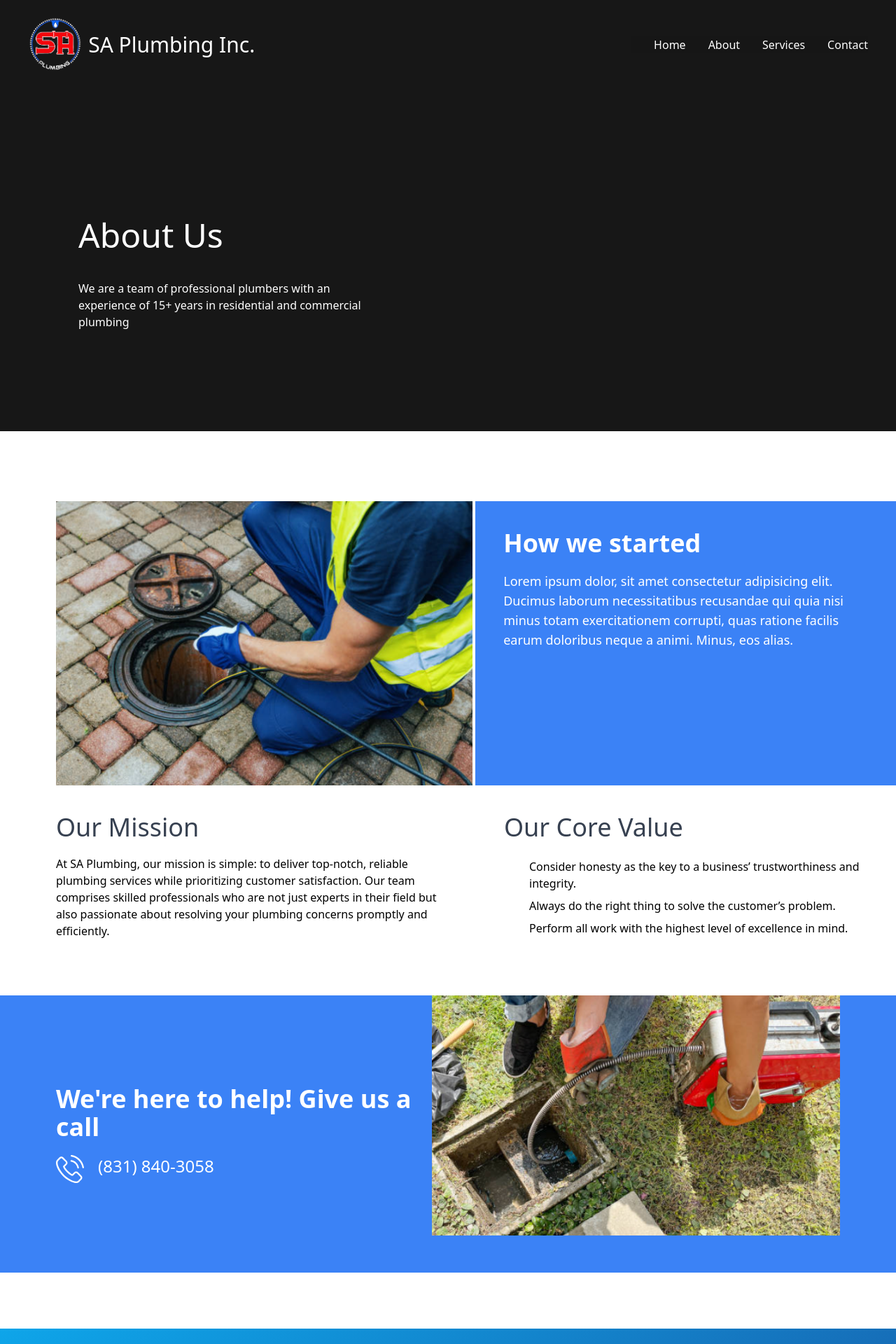
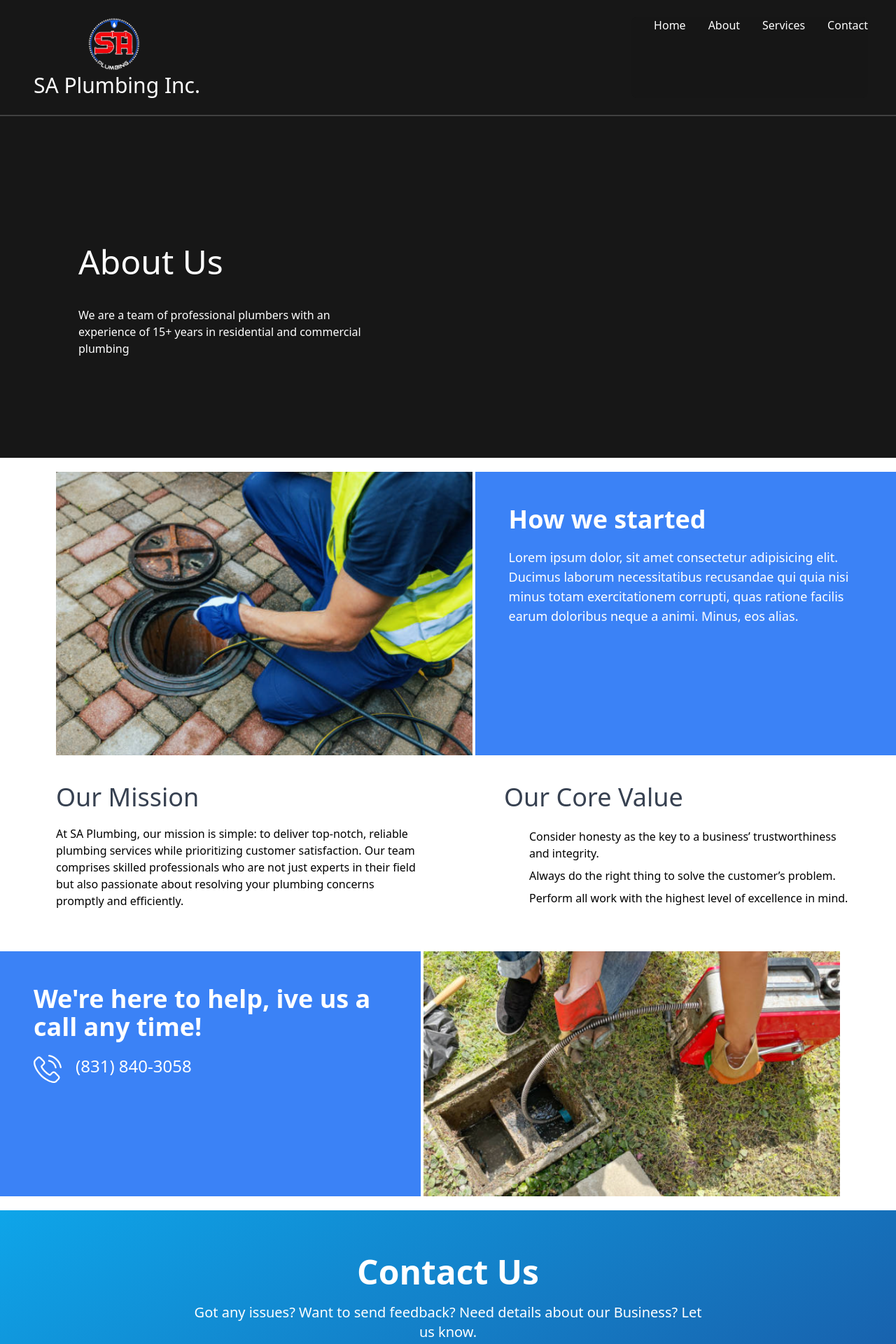
Before and after one commit to Andrewfz831/SaPlumbing-website, a React (Vite) app: page /About-SAPlumbing in a window 1280 px wide. Shown: the top 1920 px of the page at 70% size. Built offline with nearby package versions, Linux system fonts and the light colour scheme; some icons are missing; a web font is replaced by a local one.

Commit message:
fixed about page responsiveness

```diff
--- a/src/components/Footer.tsx
+++ b/src/components/Footer.tsx
@@ -12,9 +12,6 @@ const Footer: React.FC = () => {
             className="flex items-center mb-4 sm:mb-0 space-x-3 rtl:space-x-reverse"
           >
             <img src={Logo} className=" w-32" alt="SA Plumbing Logo" />
-            <span className="self-center text-4xl whitespace-nowrap text-white">
-              SA Plumbing
-            </span>
           </Link>
           <ul className="flex flex-wrap items-center mb-6 text-sm font-medium sm:mb-0 text-white">
             <li>
--- a/src/components/Nav.tsx
+++ b/src/components/Nav.tsx
@@ -1,22 +1,32 @@
-import { useState } from "react";
+import { useState, useEffect } from "react";
 import { Link as ScrollLink } from "react-scroll";
 import { Link as RouterLink } from "react-router-dom";
 import { RxHamburgerMenu } from "react-icons/rx";
 import { VscClose } from "react-icons/vsc";
 import Logo from "../images/SA_Logo_2-removebg-preview.png";
-// import { MdOutlineMailOutline } from "react-icons/md";
-// import { IoCallOutline } from "react-icons/io5";
 
-const Navbar = () => {
-  // const phoneNumber = "+8318403058";
+const Navbar: React.FC = () => {
+  const [open, setOpen] = useState(false);
+  const [isMobile, setIsMobile] = useState(false);
 
-  const [open, setOpen] = useState(false);
+  const handleResize = () => {
+    setIsMobile(window.innerWidth < 768); // Adjust this value as per your breakpoint for mobile screens
+  };
+
+  useEffect(() => {
+    handleResize(); // Set initial state based on screen size
+    window.addEventListener("resize", handleResize); // Listen for window resize events
+
+    return () => {
+      window.removeEventListener("resize", handleResize); // Clean up the event listener
+    };
+  }, []);
 
   return (
-    <div className="shadow-md w-full top-0 left-0 z-50">
-      <div className="md:flex items-center justify-between bg-neutral-900 py-6 md:px-10 px-7">
+    <div className="shadow-md w-full border-b-2 border-neutral-700">
+      <div className="md:flex justify-between bg-neutral-900 py-6 md:px-10 px-7">
         <div className="font-bold cursor-pointer">
-          <div className="flex flex-row items-center">
+          <div className="flex flex-col items-center">
             <img src={Logo} alt="" className="h-20" />
             <div className="text-white font-normal text-3xl pl-2">
               SA Plumbing Inc.
@@ -34,9 +44,9 @@ const Navbar = () => {
           )}
         </div>
         <ul
-          className={` bg-neutral-900 bg-opacity-95 md:flex md:items-center md:pb-0 pb-12 absolute md:static md:z-auto z-[-1] left-0 w-full md:w-auto md:pl-0 pl-9 transition-all duration-500 ease-in ${
-            open ? " top-16 " : "top-[-490px]"
-          }`}
+          className={`${
+            !isMobile || open ? "visible-menu" : "hidden"
+          } font-medium bg-neutral-900 bg-opacity-95 flex flex-col p-4 md:p-0 mt-4 border border-gray-100 rounded-lg md:flex-row md:space-x-8 rtl:space-x-reverse md:mt-0 md:border-0`}
         >
           <li className="md:ml-8  md:my-0 my-7">
             <RouterLink
--- a/src/views/about.tsx
+++ b/src/views/about.tsx
@@ -20,11 +20,11 @@ const About = () => {
         </p>
       </div>
 
-      <div className="flex flex-row mt-20">
-        <div className="w-1/2 mt-5 ml-20">
-          <img src={Img} alt="" />
+      <div className="flex flex-col items-center md:items-stretch md:flex-row ">
+        <div className="md:w-1/2 md:mt-5 md:ml-20 ">
+          <img src={Img} alt="" className="h-full w-full" />
         </div>
-        <div className=" w-1/2 mt-5 ml-1 p-10 bg-blue-500 text-white">
+        <div className=" md:w-1/2 mt-5 md:ml-1 p-12 bg-blue-500 text-white">
           <h3 className="pb-5 text-4xl font-semibold">How we started</h3>
           <p className=" text-lg">
             Lorem ipsum dolor, sit amet consectetur adipisicing elit. Ducimus
@@ -34,8 +34,8 @@ const About = () => {
           </p>
         </div>
       </div>
-      <div className="flex flex-row">
-        <div className="w-1/2 mt-5 ml-20">
+      <div className="flex flex-col md:flex-row">
+        <div className="md:w-1/2 mt-5 m-10 md:ml-20">
           <h3 className="text-4xl text-gray-700 my-5">Our Mission</h3>
           <p>
             At SA Plumbing, our mission is simple: to deliver top-notch,
@@ -45,25 +45,26 @@ const About = () => {
             concerns promptly and efficiently.
           </p>
         </div>
-        <div className="w-1/2 mt-5 ml-20 mb-20">
+        <div className="md:w-1/2 mt-5 m-10 md:ml-20 ">
           <h3 className="text-4xl text-gray-700 my-5">Our Core Value</h3>
           <WhyChooseUs text="Consider honesty as the key to a business’ trustworthiness and integrity." />
           <WhyChooseUs text="Always do the right thing to solve the customer’s problem." />
           <WhyChooseUs text="Perform all work with the highest level of excellence in mind." />
         </div>
       </div>
-      <div className="flex flex-row  px-20 bg-blue-500 mb-20">
-        <div className="text-white mr-5 py-32">
+
+      <div className="flex flex-col items-center md:items-stretch md:flex-row mb-5">
+        <div className=" md:w-1/2 mt-5 md:mr-1 p-12 bg-blue-500 text-white">
           <h3 className="pb-5 text-4xl font-semibold">
-            We're here to help! Give us a call
+            We're here to help, ive us a call any time!
           </h3>
           <div className="flex flex-row">
             <img src={Phone} alt="" className="w-10" />
             <span className="text-2xl ml-5">(831) 840-3058</span>
           </div>
         </div>
-        <div>
-          <img src={Img2} alt="" />
+        <div className="md:w-1/2 md:mt-5 md:mr-20">
+          <img src={Img2} alt="" className="h-full" />
         </div>
       </div>
       <ContactSection />
--- a/src/views/homePage.tsx
+++ b/src/views/homePage.tsx
@@ -17,8 +17,10 @@ import WhyChooseUse from "../components/whyChooseUs";
 const Homepage = () => {
   const phoneNumber = "+8318403058";
   return (
+    <>
+      {" "}
+      <Nav />
       <div id="home" className=" font-newFont overflow-hidden ">
-      <Nav />
         <div
           className=" py-52 flex flex-col justify-center"
           style={{
@@ -139,9 +141,9 @@ const Homepage = () => {
             Numbers Speak
           </h3>
           <p className="m-10 text-center text-lg max-w-2xl text-gray-500">
-          Showcasing the trust and satisfaction of our clientele. Our commitment
-          to excellence resonates through the numerous satisfied customers who
-          have benefited from our top-tier plumbing services.
+            Showcasing the trust and satisfaction of our clientele. Our
+            commitment to excellence resonates through the numerous satisfied
+            customers who have benefited from our top-tier plumbing services.
           </p>
         </div>
 
@@ -204,6 +206,7 @@ const Homepage = () => {
         <ContactSection />
         <Footer />
       </div>
+    </>
   );
 };
 export default Homepage;
--- a/src/views/services.tsx
+++ b/src/views/services.tsx
@@ -23,8 +23,8 @@ const ServicesView = () => {
           Our Services
         </h2>
         <p className=" md:w-2/5">
-          We offer a wide range of plumbing services, repairs, and replacements
-          for residential and commercial setups.
+          We offer a wide range of plumbing services, repairs, replacements and
+          remodels for residential and commercial setups.
         </p>
       </div>
       <h2
```
Lines whose indentation alone changed are shown as unchanged.
